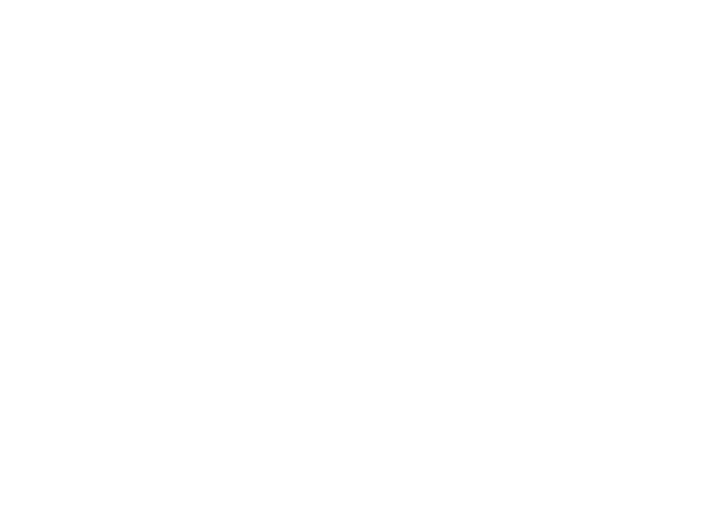
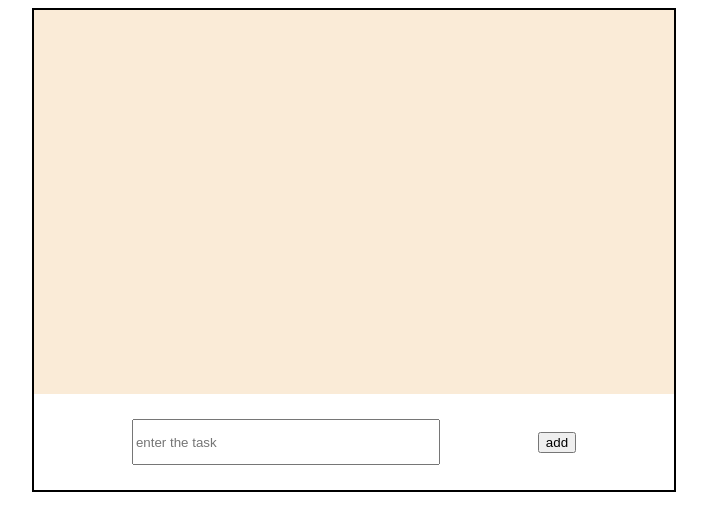
Before and after one commit to Mohamad-sakib/toDoList, a plain HTML site: page index.html in a window 1280 px wide. Shown: the whole page, without its empty margins (286-993 px from the left). Drawn offline with Linux system fonts and the light colour scheme.

Commit message:
writing controller

```diff
--- a/css/style.css
+++ b/css/style.css
@@ -0,0 +1,24 @@
+#tasks-box {
+  margin: auto;
+  width: 50vw;
+  height: 60vh;
+  border: 2px solid black;
+}
+
+#display {
+  width: 100%;
+  height: 80%;
+  background-color: antiquewhite;
+}
+
+#input-field {
+  display: flex;
+  justify-content: space-evenly;
+  align-items: center;
+  height: 20%;
+}
+
+#task {
+  width: 300px;
+  height: 40px;
+}
--- a/index.html
+++ b/index.html
@@ -1,12 +1,17 @@
 <!DOCTYPE html>
 <html lang="en">
   <head>
-    <meta charset="UTF-8" />
-    <meta name="viewport" content="width=device-width, initial-scale=1.0" />
     <title>toDoList</title>
+    <link rel="stylesheet" href="css/style.css" />
   </head>
   <body>
-    <div id="tasksBox"></div>
-    <style src="js/index.js"></style>
+    <div id="tasks-box">
+      <div id="display"></div>
+      <div id="input-field">
+        <input id="task" type="text" placeholder="enter the task" />
+        <button id="add">add</button>
+      </div>
+    </div>
+    <script src="js/index.js"></script>
   </body>
 </html>
--- a/js/index.js
+++ b/js/index.js
@@ -0,0 +1,14 @@
+class taskControler {
+  constructor(model, view) {
+    this.model = model;
+    this.view = view;
+    // document.getElementById("task").addEventListener("click", (event) => {
+    //   const task = document.getElementById("task").innerHTML;
+    //   // console.log(event);
+    //   // const newTask = ;
+    //   // model.storeTask();
+    // });
+  }
+}
+
+const controler = new taskControler(null, null);
```
